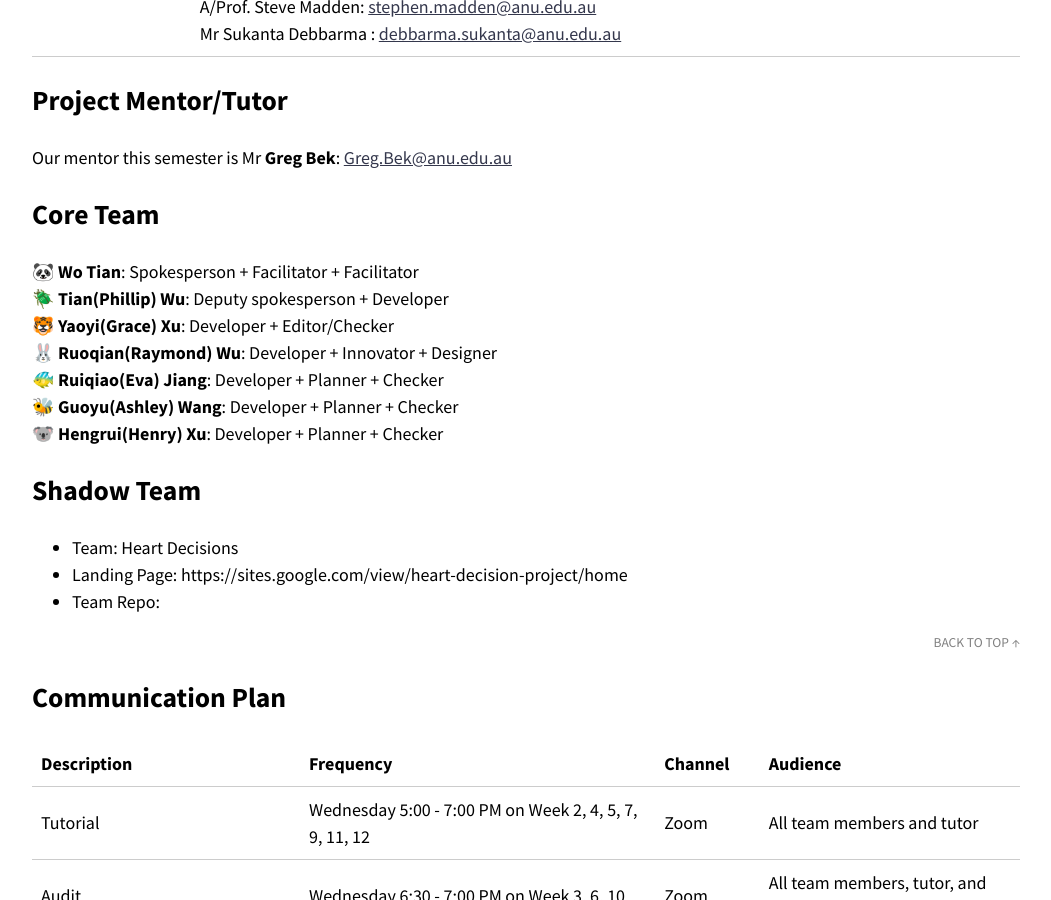
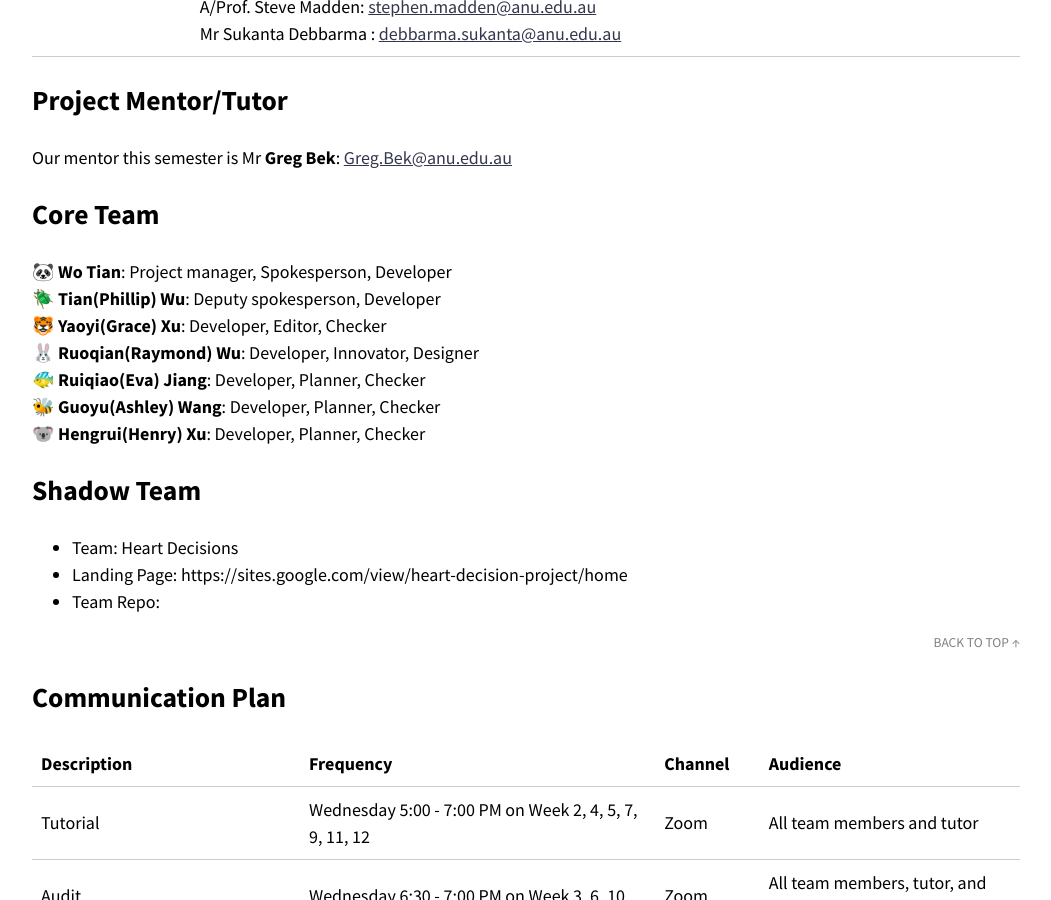
Before and after one commit to optofab/optofab.github.io, a Jekyll site: the page built from index.md, in a window 1280 px wide and 900 px high, scrolled down 1833 px. Shown: the whole window, without its empty margins (114-1165 px from the left). Built offline with Jekyll 4.4.1, drawn with Linux system fonts in a browser that asks for light colours; nearby versions of some CDN libraries; emoji names are drawn with the system emoji font.

Commit message:
Update index.md

```diff
--- a/index.md
+++ b/index.md
@@ -45,13 +45,13 @@ Our mentor this semester is Mr **Greg Bek**: <Greg.Bek@anu.edu.au>
 
 ## Core Team
 
-:panda_face: **Wo Tian**: Spokesperson + Facilitator + Facilitator<br>
-:beetle: **Tian(Phillip) Wu**: Deputy spokesperson + Developer<br>
-:tiger: **Yaoyi(Grace) Xu**: Developer + Editor/Checker<br>
-:rabbit: **Ruoqian(Raymond) Wu**: Developer + Innovator + Designer<br>
-:tropical_fish: **Ruiqiao(Eva) Jiang**: Developer + Planner + Checker<br>
-:honeybee: **Guoyu(Ashley) Wang**: Developer + Planner + Checker<br>
-:koala: **Hengrui(Henry) Xu**: Developer + Planner + Checker<br>
+:panda_face: **Wo Tian**: Project manager, Spokesperson, Developer <br>
+:beetle: **Tian(Phillip) Wu**: Deputy spokesperson, Developer<br>
+:tiger: **Yaoyi(Grace) Xu**: Developer, Editor, Checker<br>
+:rabbit: **Ruoqian(Raymond) Wu**: Developer, Innovator, Designer<br>
+:tropical_fish: **Ruiqiao(Eva) Jiang**: Developer, Planner, Checker<br>
+:honeybee: **Guoyu(Ashley) Wang**: Developer, Planner, Checker<br>
+:koala: **Hengrui(Henry) Xu**: Developer, Planner, Checker<br>
 
 ## Shadow Team
 
```
